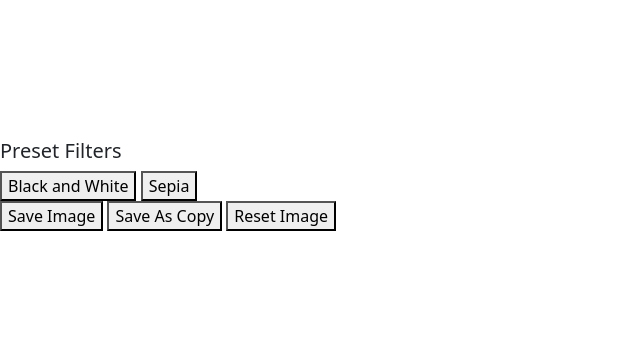
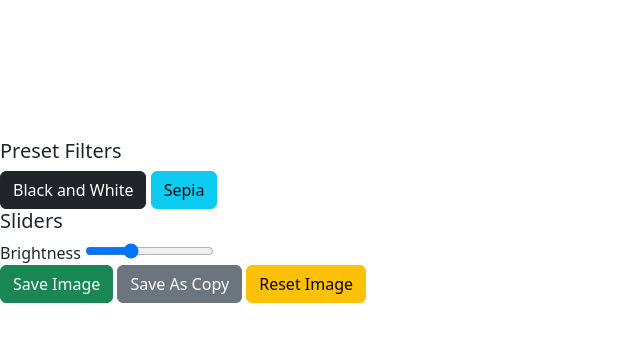
Before and after one commit to rxperez12/pixly, a website built with Vite: page fe/edit.html in a window 1280 px wide. Shown: the part 73-414 px from the top of the page, without its empty margins (0-640 px from the left). Built offline with nearby package versions, Linux system fonts and the light colour scheme.

Commit message:
brightness slider, WIP

```diff
--- a/fe/edit.html
+++ b/fe/edit.html
@@ -23,15 +23,20 @@
 
       <div class="preset-filters">
         <h5>Preset Filters</h5>
-        <button class="black-white">Black and White</button>
-        <button class="sepia">Sepia</button>
+        <button class="black-white btn btn-dark">Black and White</button>
+        <button class="sepia btn btn-info">Sepia</button>
+      </div>
+
+      <div class="image-sliders">
+        <h5>Sliders</h5>
+        <label for="brightnessSlider">Brightness</label>
+        <input class="brightnessSlider" type="range" value="100" min="0" max="300">
       </div>
 
     </div>
-    <button class="save-image">Save Image</button>
-    <button class="save-as-copy"> Save As Copy</button>
-    <button class="reset-image"> Reset Image</button>
-
+    <button class="save-image btn btn-success">Save Image</button>
+    <button class="save-as-copy btn btn-secondary"> Save As Copy</button>
+    <button class="reset-image btn btn-warning"> Reset Image</button>
   </div>
 </body>
 
```
